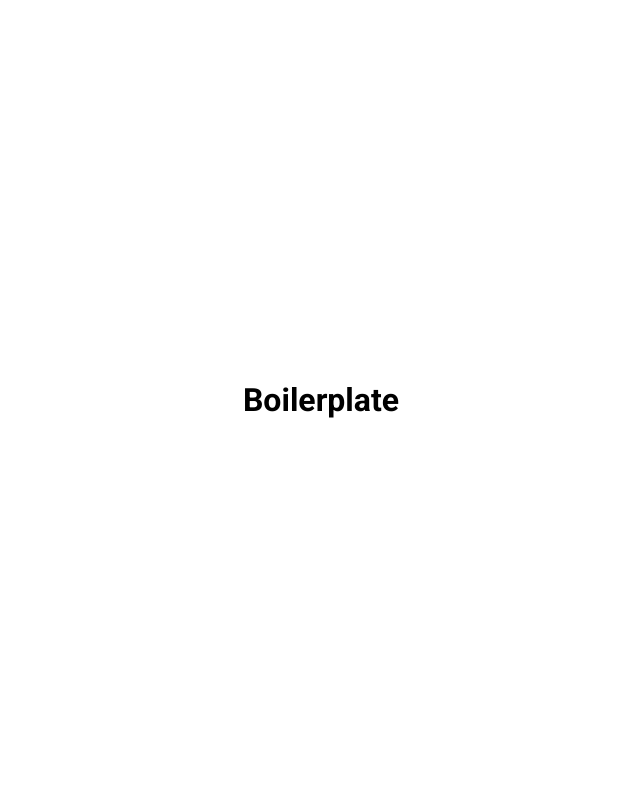
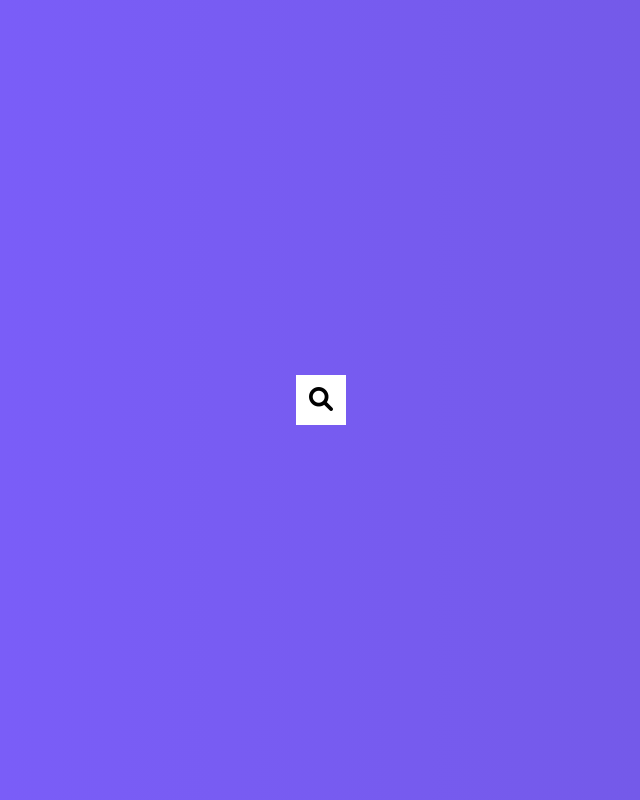
Before and after one commit to rado911/50-projects-50-days, a plain HTML site: page index.html in a window 1280 px wide. Shown: the whole page, without its empty margins (319-959 px from the left). Drawn offline with Linux system fonts and the light colour scheme.

Commit message:
search bar finished

```diff
--- a/index.html
+++ b/index.html
@@ -12,10 +12,15 @@
       referrerpolicy="no-referrer"
     />
     <link rel="stylesheet" href="style.css" />
-    <title>Boilerplate</title>
+    <title>Hidden search widget</title>
   </head>
   <body>
-    <h1>Boilerplate</h1>
+    <div class="search">
+      <input type="text" class="input" placeholder="Search..." />
+      <button class="btn">
+        <i class="fas fa-search"></i>
+      </button>
+    </div>
     <script src="script.js"></script>
   </body>
 </html>
--- a/script.js
+++ b/script.js
@@ -0,0 +1,9 @@
+const search = document.querySelector(".search");
+const btn = document.querySelector(".btn");
+const input = document.querySelector(".input");
+const textF = document.querySelector(".lst");
+
+btn.addEventListener("click", () => {
+  search.classList.toggle("active");
+  input.focus();
+});
--- a/style.css
+++ b/style.css
@@ -5,11 +5,54 @@
 }
 
 body {
+  background-image: linear-gradient(90deg, #7d5fff, #7158e2);
   font-family: "Roboto", sans-serif;
   margin: 0;
   display: flex;
   align-items: center;
   justify-content: center;
+  flex-direction: column;
   height: 100vh;
   overflow: hidden;
 }
+
+.search {
+  position: relative;
+  height: 50px;
+}
+
+.input {
+  background-color: #fff;
+  border: none;
+  font-size: 18px;
+  padding: 15px;
+  height: 50px;
+  width: 50px;
+  transition: width 0.3s ease;
+}
+
+.btn {
+  background-color: #fff;
+  border: none;
+  cursor: pointer;
+  font-size: 24px;
+  position: absolute;
+  left: 0;
+  bottom: 0;
+  height: 50px;
+  width: 50px;
+  transition: transform 0.3s ease;
+}
+
+.btn:focus,
+.input:focus {
+  outline: none;
+}
+
+.search.active .input {
+  width: 200px;
+}
+
+.search.active .btn {
+  transform: translateX(198px);
+}
```
